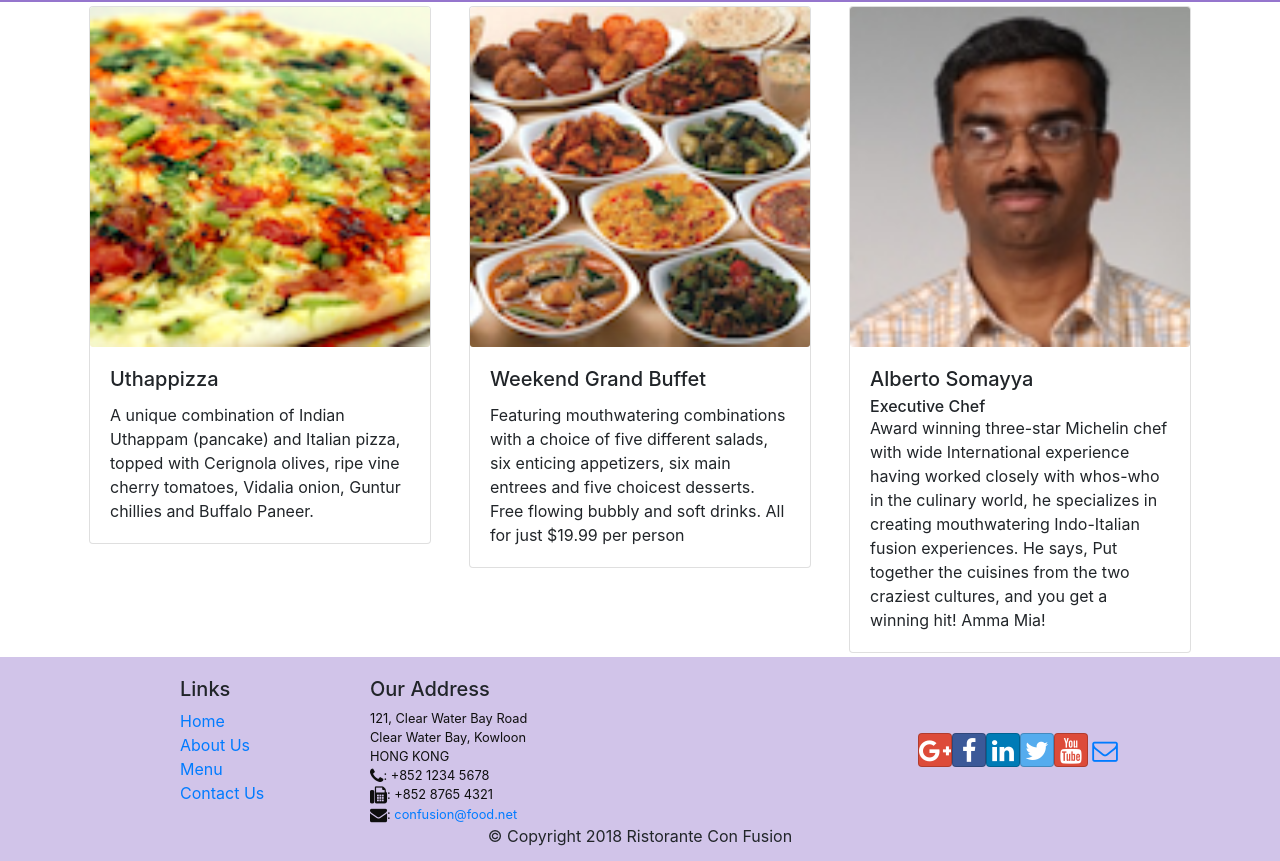
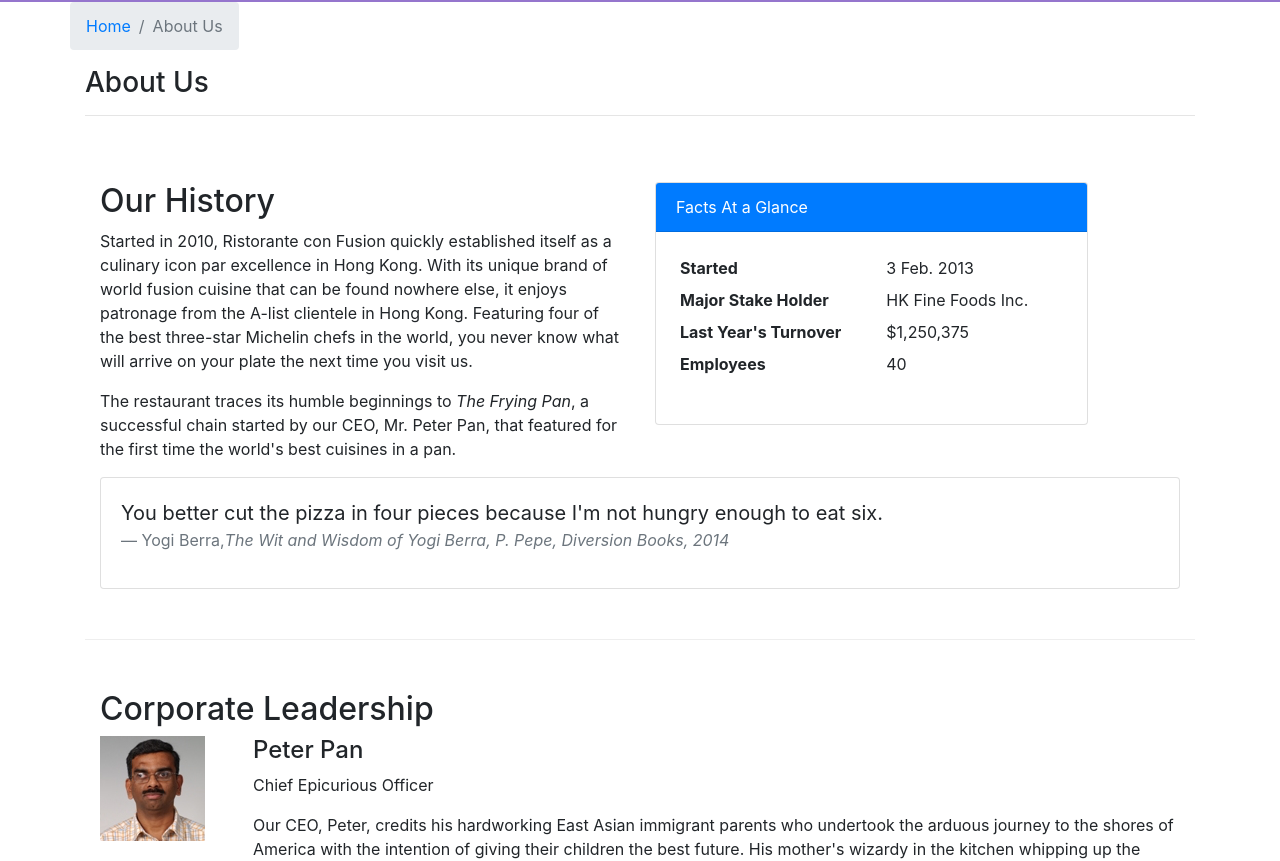
Before and after one commit to MnqobiSB/confusion-react-app, a React (Create React App) app: page /aboutus in a window 1280 px wide. Before the commit this address led to /home. Shown: the part 340-1201 px from the top of the page. Built offline with nearby package versions, Linux system fonts and the light colour scheme.

Commit message:
Assignment 2 Complete

```diff
--- /dev/null
+++ b/src/components/AboutComponent.js
@@ -0,0 +1,121 @@
+import React from 'react';
+import {
+	Breadcrumb,
+	BreadcrumbItem,
+	Card,
+	CardBody,
+	CardHeader,
+	Media
+} from 'reactstrap';
+import { Link } from 'react-router-dom';
+
+function RenderLeader ({ leader }) {
+	return (
+		<Media className="mb-5">
+			<Media left className="mr-5">
+				<Media object src={leader.image} alt={leader.name} />
+			</Media>
+			<Media body>
+				<Media heading>{leader.name}</Media>
+				<Media text className="mb-3">
+					{leader.designation}
+				</Media>
+				<Media text>{leader.description}</Media>
+			</Media>
+		</Media>
+	);
+}
+
+function About (props) {
+	const leaders = props.leaders.map((leader) => {
+		return (
+			<div key={leader.id} className="col-12">
+				<RenderLeader leader={leader} />
+			</div>
+		);
+	});
+
+	return (
+		<div className="container">
+			<div className="row">
+				<Breadcrumb>
+					<BreadcrumbItem>
+						<Link to="/home">Home</Link>
+					</BreadcrumbItem>
+					<BreadcrumbItem active>About Us</BreadcrumbItem>
+				</Breadcrumb>
+				<div className="col-12">
+					<h3>About Us</h3>
+					<hr />
+				</div>
+			</div>
+			<div className="row row-content">
+				<div className="col-12 col-md-6">
+					<h2>Our History</h2>
+					<p>
+						Started in 2010, Ristorante con Fusion quickly
+						established itself as a culinary icon par excellence in
+						Hong Kong. With its unique brand of world fusion cuisine
+						that can be found nowhere else, it enjoys patronage from
+						the A-list clientele in Hong Kong. Featuring four of the
+						best three-star Michelin chefs in the world, you never
+						know what will arrive on your plate the next time you
+						visit us.
+					</p>
+					<p>
+						The restaurant traces its humble beginnings to{' '}
+						<em>The Frying Pan</em>, a successful chain started by
+						our CEO, Mr. Peter Pan, that featured for the first time
+						the world's best cuisines in a pan.
+					</p>
+				</div>
+				<div className="col-12 col-md-5">
+					<Card>
+						<CardHeader className="bg-primary text-white">
+							Facts At a Glance
+						</CardHeader>
+						<CardBody>
+							<dl className="row p-1">
+								<dt className="col-6">Started</dt>
+								<dd className="col-6">3 Feb. 2013</dd>
+								<dt className="col-6">Major Stake Holder</dt>
+								<dd className="col-6">HK Fine Foods Inc.</dd>
+								<dt className="col-6">Last Year's Turnover</dt>
+								<dd className="col-6">$1,250,375</dd>
+								<dt className="col-6">Employees</dt>
+								<dd className="col-6">40</dd>
+							</dl>
+						</CardBody>
+					</Card>
+				</div>
+				<div className="col-12">
+					<Card>
+						<CardBody className="bg-faded">
+							<blockquote className="blockquote">
+								<p className="mb-0">
+									You better cut the pizza in four pieces
+									because I'm not hungry enough to eat six.
+								</p>
+								<footer className="blockquote-footer">
+									Yogi Berra,
+									<cite title="Source Title">
+										The Wit and Wisdom of Yogi Berra, P.
+										Pepe, Diversion Books, 2014
+									</cite>
+								</footer>
+							</blockquote>
+						</CardBody>
+					</Card>
+				</div>
+			</div>
+			<div className="row row-content">
+				<div className="col-12">
+					<h2>Corporate Leadership</h2>
+				</div>
+				{leaders}
+			</div>
+		</div>
+	);
+}
+
+export default About;
--- a/src/components/MainComponent.js
+++ b/src/components/MainComponent.js
@@ -1,5 +1,6 @@
 import React, { Component } from 'react';
 import Home from './HomeComponent';
+import About from './AboutComponent';
 import Menu from './MenuComponent';
 import Contact from './ContactComponent';
 import DishDetail from './DishdetailComponent';
@@ -66,6 +67,11 @@
 					<Route path="/home" component={HomePage} />
 					<Route
 						exact
+						path="/aboutus"
+						component={() => <About leaders={this.state.leaders} />}
+					/>
+					<Route
+						exact
 						path="/menu"
 						component={() => <Menu dishes={this.state.dishes} />}
 					/>
```
Also changed, not shown: 1 other file (tests, documents, lock files or other folders).
